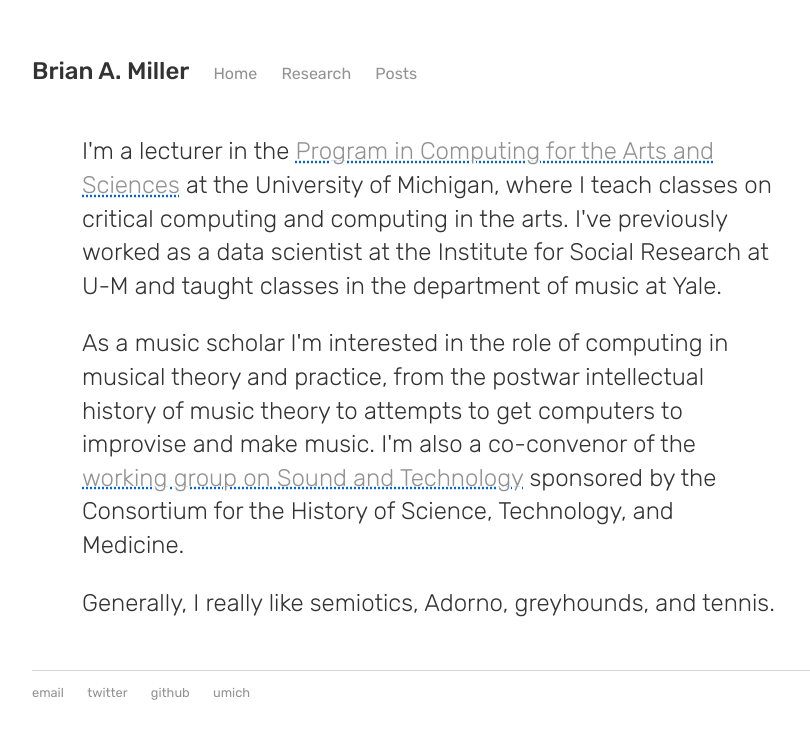
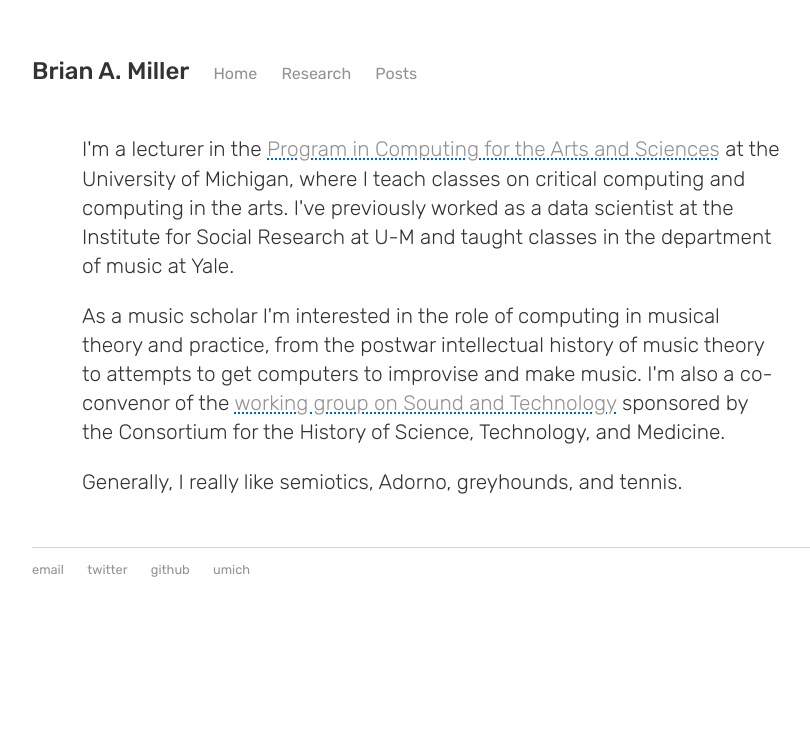
Before and after one commit to bmill42/bmill42.github.io, a Jekyll site: the page built from index.html, in a window 1280 px wide. Shown: the top 739 px of the page, without its empty margins (168-978 px from the left). Built offline with Jekyll 4.4.1, drawn with Linux system fonts in a browser that asks for light colours.

Commit message:
more styling

```diff
--- a/css/main.css
+++ b/css/main.css
@@ -9,7 +9,7 @@ a { text-decoration: underline; color: #929292; font-weight: lighter; text-decor
 a:hover { color: #0066cc; }
 
 p, ul {font-family: 'Rubik', 'Verdana', 'Arial', 'Sans-Serif'; }
-p, ul { font-size: 1.5em; line-height: 1.4em; color: #333; font-weight: lighter;}
+p, ul { font-size: 1.3em; line-height: 1.4em; color: #333; font-weight: lighter;}
 li.emph {font-size: 1.5em; font-weight: 500;}
 @media screen and (max-width:1000px) {
   /* CSS for screens that are 1000 pixels or more will be put in this section */
```
